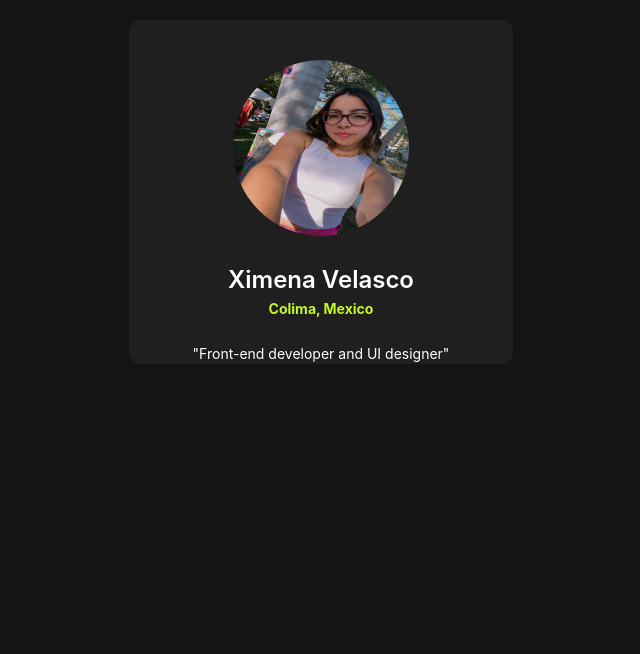
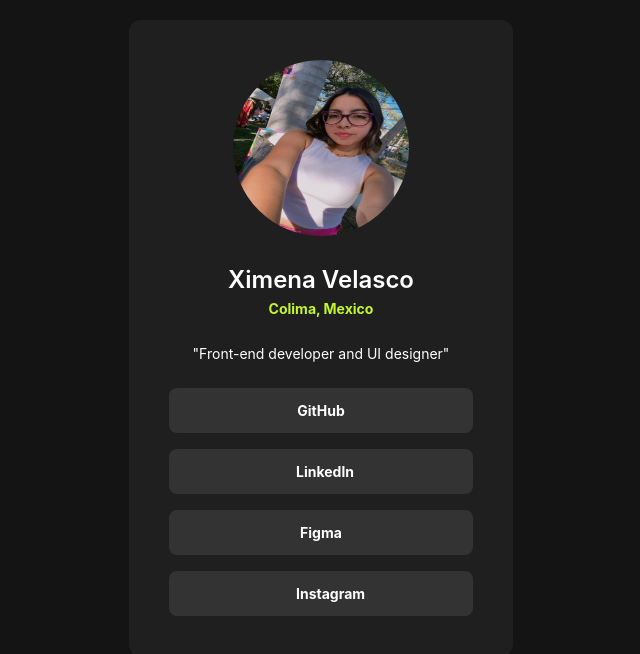
Before and after one commit to XimenaV26/intro-css, a plain HTML site: page index.html in a window 1280 px wide. Shown: the part 150-804 px from the top of the page, without its empty margins (319-959 px from the left). Drawn offline with Linux system fonts and the light colour scheme.

Commit message:
[#5} - creacion de componente boton

```diff
--- a/index.html
+++ b/index.html
@@ -10,12 +10,32 @@
     <div class="card-container">
       <div class="content">
         <img class="profile-img" src="./assets/images/profile-2.jpeg" alt="" />
-        <div>
+        <div class="name-location">
           <h1 class="name">Ximena Velasco</h1>
           <p class="location">Colima, Mexico</p>
         </div>
         <p class="bio">"Front-end developer and UI designer"</p>
-        <div class="links"></div>
+        <div class="links">
+          <a target="_blank" href="https://github.com/XimenaV26">
+            <button class="btn">GitHub</button></a
+          >
+          <a
+            target="_blank"
+            href="https://www.linkedin.com/in/ximena-velasco-godinez/"
+          >
+            <button class="btn">Linkedln</button></a
+          >
+
+          <a target="_blank" href="https://www.figma.com/@ximena_velasco">
+            <button class="btn">Figma</button></a
+          >
+          <a
+            target="_blank"
+            href="https://www.instagram.com/ximena.vxg?utm_source=ig_web_button_share_sheet&igsh=ZDNlZDc0MzIxNw=="
+          >
+            <button class="btn">Instagram</button></a
+          >
+        </div>
       </div>
     </div>
   </body>
--- a/style.css
+++ b/style.css
@@ -63,7 +63,6 @@ body {
 }
 
 .profile-img {
-  margin: 40px 0 24px;
   width: 176px;
   height: 176px;
   border-radius: 88px;
@@ -81,6 +80,11 @@ body {
   max-width: 304px;
   text-align: center;
   margin: 0 auto;
+  padding: 40px 0 24px;
+}
+
+.name-location {
+  margin: 24px 0;
 }
 
 .name {
@@ -104,5 +108,27 @@ body {
   font-style: normal;
   font-weight: 400;
   line-height: 21px;
+}
+.links {
   margin-top: 24px;
 }
+
+.btn {
+  background-color: var(--grey-color);
+  font-size: var(--font-text);
+  color: var(--white-color);
+  font-style: normal;
+  font-weight: 700;
+  line-height: 21px;
+  width: 100%;
+  padding: 12px 127px;
+  border-radius: 8px;
+  text-decoration: none;
+  margin-bottom: 16px;
+}
+
+.btn:hover {
+  background-color: var(--green-color);
+  color: var(--grey-color);
+  cursor: pointer;
+}
```
